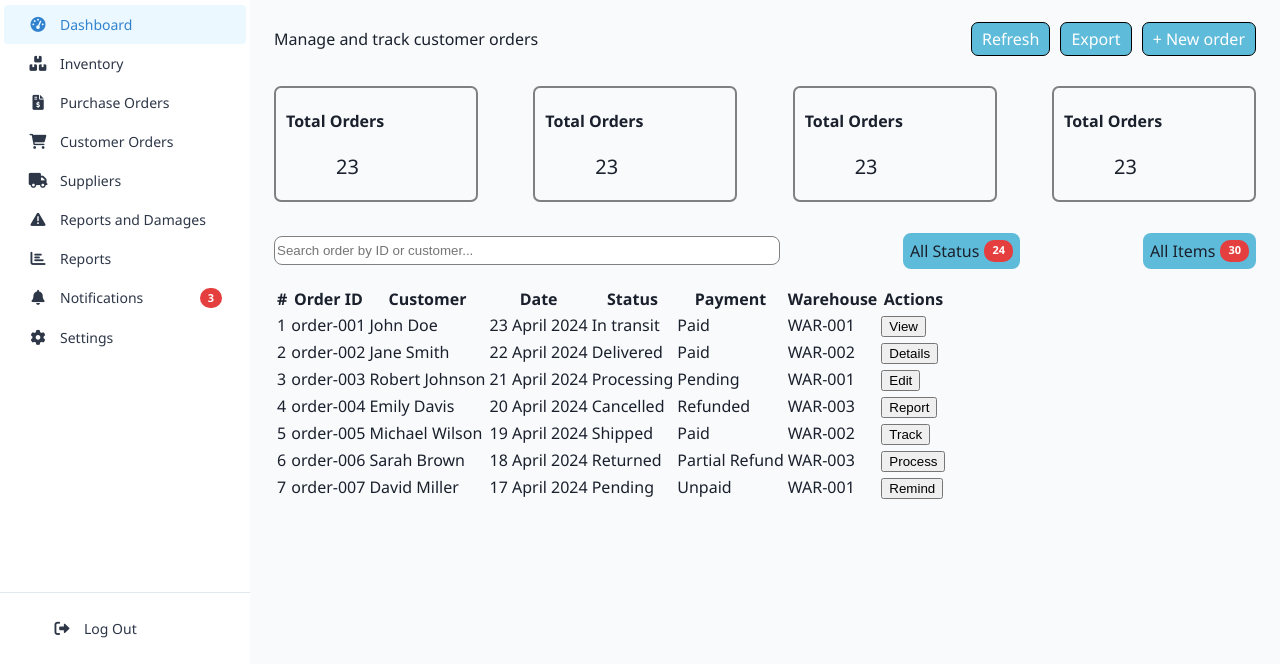
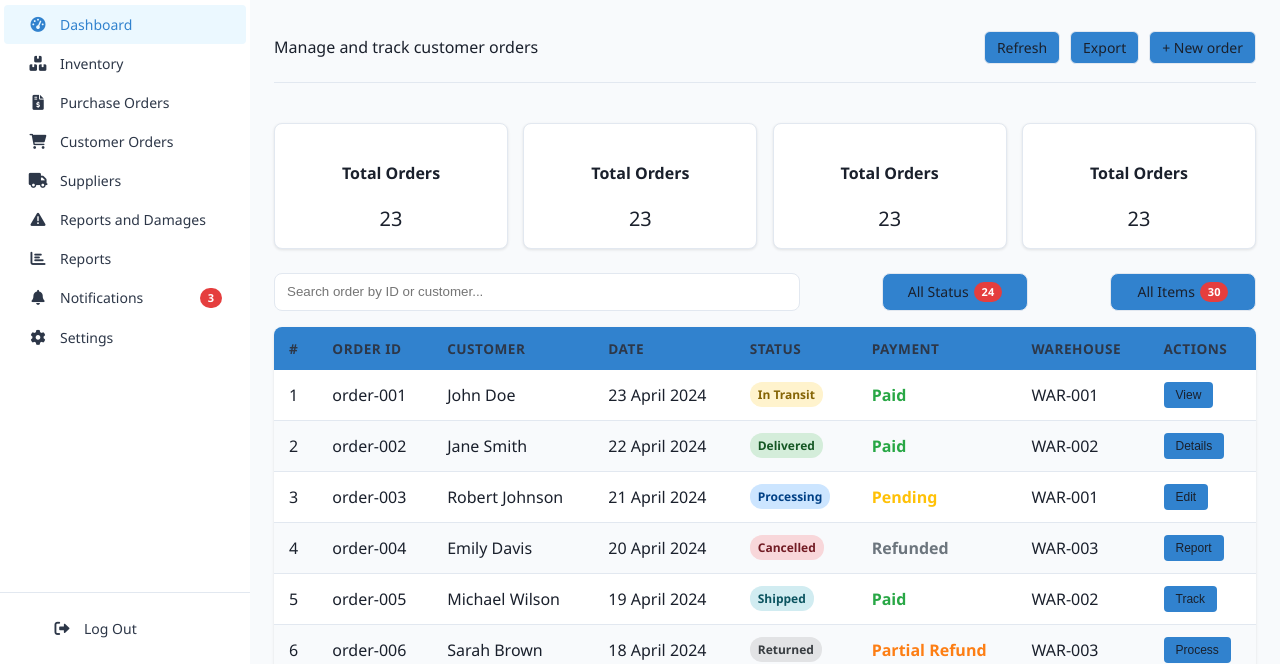
Before and after one commit to Simamkele88/IFM3_GP, a plain HTML site: page customer_orders.html in a window 1280 px wide. Shown: the part 136-800 px from the top of the page. Drawn offline with Linux system fonts and the light colour scheme.

Commit message:
Modification

```diff
--- a/c_orders.css
+++ b/c_orders.css
@@ -1,68 +1,249 @@
+/* ==================== */
+/* COMPONENT STYLES */
+/* ==================== */
 .des-changes {
   display: flex;
   justify-content: space-between;
   align-items: center;
-  }
-
-  .des-paragraph {
-
+  margin-bottom: 1rem;
+  padding: 0.5rem 0;
+  border-bottom: 1px solid var(--border-color);
 }
 
 .des-buttons {
   display: flex;
-    gap: 10px; /
+  gap: 10px;
 }
 
 .des-buttons a {
   text-decoration: none;
-    padding: 5px 10px;
-    color: white;
-    border: 1px solid black;
-    background-color: rgb(95,187,218);
-    border-radius: 7px;
+  padding: 6px 12px;
+  color: var(--text-primary);
+  border: 1px solid var(--border-color);
+  background-color: #3182ce;
+  border-radius: 6px;
+  font-size: 0.875rem;
+  transition: all 0.2s ease;
 }
 
-  .report-container{
+.des-buttons a:hover {
+  background-color: var(--active-bg);
+  transform: translateY(-1px);
+}
+
+.report-container {
   display: flex;
   justify-content: space-between;
   align-items: center;
+  margin: 1.5rem 0;
 }
 
-  .report-box{
-    margin-top:20px;
-    border: 2px solid gray;
-    border-radius: 7px;
+.report-box {
+  margin-top: 1rem;
+  border: 1px solid var(--border-color);
+  border-radius: 8px;
   width: 200px;
-
+  text-align: center;
+  padding: 1rem;
+  background-color: var(--primary-bg);
+  box-shadow: var(--shadow);
 }
 
-  .report-box h4{
-    margin-left: 10px;
+.report-box p {
+  font-size: 1.25rem;
+  margin: 0;
+  color: var(--text-primary);
 }
 
-  .report-box p{
-    margin-left: 60px;
-    font-size: 20px;
-  }
-
-  .div-container{
+.div-container {
   display: flex;
   justify-content: space-between;
   align-items: center;
-    margin-top: 15px;
+  margin: 1rem 0;
+  gap: 1rem;
 }
 
-  .div-container p{
+.div-container p {
   display: flex;
-
-    background-color: rgb(95,187,218);
+  background-color: #3182ce;
+  color: var(--text-primary);
   border-radius: 8px;
-    padding:7px;
+  padding: 8px 12px;
+  border: 1px solid var(--border-color);
+  margin: 0;
+  min-width: 120px;
+  font-size: 0.875rem;
+  align-items: center;
+  justify-content: center;
 }
 
-  .div-container input{
+.div-container input {
   border-radius: 8px;
-    width:500px;
-    border: 1px solid gray;
-    height: 25px;
+  flex: 1;
+  max-width: 500px;
+  border: 1px solid var(--border-color);
+  height: 36px;
+  padding: 0 12px;
+  background-color: var(--primary-bg);
+  color: var(--text-primary);
 }
+
+.div-container input:focus {
+  outline: none;
+  border-color: var(--accent-color);
+  box-shadow: 0 0 0 2px rgba(49, 130, 206, 0.2);
+}
+
+/* ==================== */
+/* TABLE STYLES */
+/* ==================== */
+.order-table {
+  width: 100%;
+  border-collapse: collapse;
+  font-family: inherit;
+  box-shadow: var(--shadow);
+  border-radius: 8px;
+  overflow: hidden;
+  background-color: var(--primary-bg);
+  color: var(--text-primary);
+  margin: 1rem 0;
+}
+
+.order-table th {
+  background-color: #3182ce;
+  color: var(--text-sidebar);
+  padding: 12px 15px;
+  text-align: left;
+  font-weight: 600;
+  text-transform: uppercase;
+  font-size: 0.85rem;
+  letter-spacing: 0.5px;
+}
+
+.order-table td {
+  padding: 12px 15px;
+  border-bottom: 1px solid var(--border-color);
+}
+
+.order-table tr:last-child td {
+  border-bottom: none;
+}
+
+.order-table tr:hover {
+  background-color: var(--hover-bg);
+}
+
+.order-table tr:nth-child(even) {
+  background-color: var(--secondary-bg);
+}
+
+/* Status Badges */
+.status {
+  padding: 4px 8px;
+  border-radius: 12px;
+  font-size: 0.75rem;
+  font-weight: 600;
+  text-transform: capitalize;
+  display: inline-block;
+}
+
+.status-in-transit {
+  background-color: var(--status-in-transit-bg, #fff3cd);
+  color: var(--status-in-transit-text, #856404);
+}
+
+.status-delivered {
+  background-color: var(--status-delivered-bg, #d4edda);
+  color: var(--status-delivered-text, #155724);
+}
+
+.status-processing {
+  background-color: var(--status-processing-bg, #cce5ff);
+  color: var(--status-processing-text, #004085);
+}
+
+.status-cancelled {
+  background-color: var(--status-cancelled-bg, #f8d7da);
+  color: var(--status-cancelled-text, #721c24);
+}
+
+.status-shipped {
+  background-color: var(--status-shipped-bg, #d1ecf1);
+  color: var(--status-shipped-text, #0c5460);
+}
+
+.status-returned {
+  background-color: var(--status-returned-bg, #e2e3e5);
+  color: var(--status-returned-text, #383d41);
+}
+
+.status-pending {
+  background-color: var(--status-pending-bg, #ffeeba);
+  color: var(--status-pending-text, #856404);
+}
+
+/* Payment Status */
+.payment {
+  font-weight: 600;
+}
+
+.payment-paid {
+  color: var(--payment-paid, #28a745);
+}
+
+.payment-pending {
+  color: var(--payment-pending, #ffc107);
+}
+
+.payment-refunded {
+  color: var(--payment-refunded, #6c757d);
+}
+
+.payment-unpaid {
+  color: var(--payment-unpaid, #dc3545);
+}
+
+.payment-partial-refund {
+  color: var(--payment-partial-refund, #fd7e14);
+}
+
+/* Action Buttons */
+.action-btn {
+  padding: 6px 12px;
+  border-radius: 4px;
+  border: none;
+  background-color: #3182ce;
+  color: var(--text-primary);
+  cursor: pointer;
+  font-size: 0.75rem;
+  transition: all 0.2s;
+}
+
+.action-btn:hover {
+  background-color: var(--active-bg);
+  transform: translateY(-1px);
+}
+
+/* Dark Theme Adjustments */
+[data-theme="dark"] {
+  --status-in-transit-bg: #443a04;
+  --status-in-transit-text: #fef08a;
+  --status-delivered-bg: #14532d;
+  --status-delivered-text: #86efac;
+  --status-processing-bg: #1e40af;
+  --status-processing-text: #93c5fd;
+  --status-cancelled-bg: #7f1d1d;
+  --status-cancelled-text: #fca5a5;
+  --status-shipped-bg: #164e63;
+  --status-shipped-text: #67e8f9;
+  --status-returned-bg: #374151;
+  --status-returned-text: #d1d5db;
+  --status-pending-bg: #713f12;
+  --status-pending-text: #fcd34d;
+
+  --payment-paid: #4ade80;
+  --payment-pending: #facc15;
+  --payment-refunded: #9ca3af;
+  --payment-unpaid: #f87171;
+  --payment-partial-refund: #fb923c;
+}
```
Lines whose indentation alone changed are shown as unchanged.
